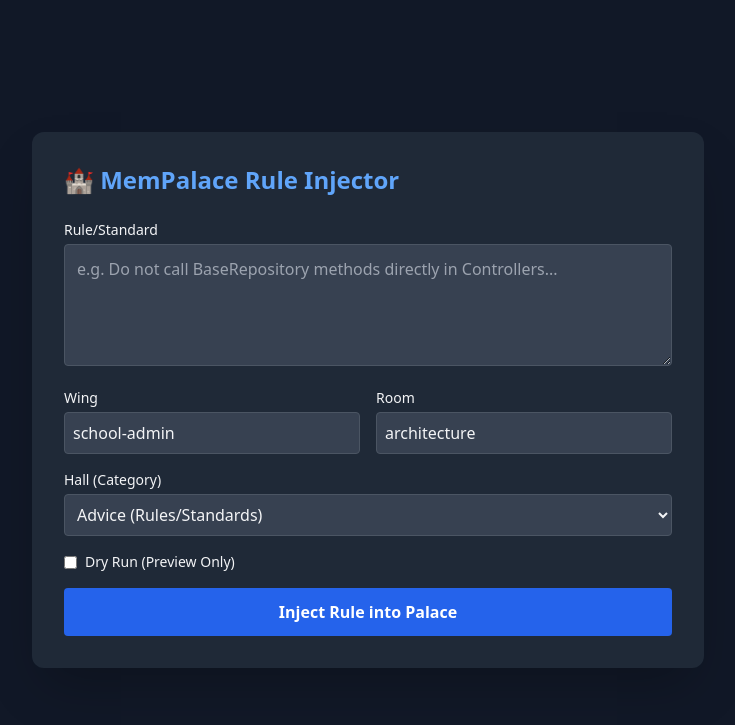
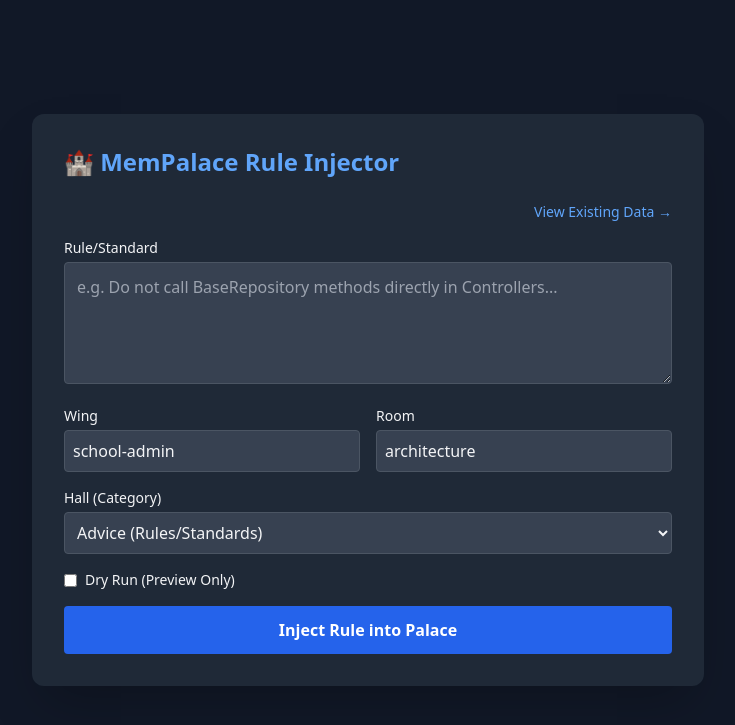
Before and after one commit to tinkeshwar/home-server-service-stack, a FastAPI app: page / in a window 1280 px wide. Shown: the top 725 px of the page, without its empty margins (272-1007 px from the left). Run offline with FastAPI, Linux system fonts and the light colour scheme; some libraries are stand-ins or nearby versions.

Commit message:
fix: build error

```diff
--- a/mempalace-ui/templates/index.html
+++ b/mempalace-ui/templates/index.html
@@ -9,7 +9,9 @@
 <body class="bg-gray-900 text-gray-100 flex items-center justify-center min-h-screen">
     <div class="bg-gray-800 p-8 rounded-xl shadow-2xl w-full max-w-2xl">
         <h1 class="text-2xl font-bold mb-6 text-blue-400">🏰 MemPalace Rule Injector</h1>
-
+        <div class="flex justify-end mb-4">
+            <a href="/view" class="text-blue-400 hover:underline text-sm font-medium">View Existing Data →</a>
+        </div>
         <form action="/add-rule" method="post" class="space-y-4">
             <div>
                 <label class="block text-sm font-medium mb-1">Rule/Standard</label>
```
Also changed, not shown: 1 other file.
